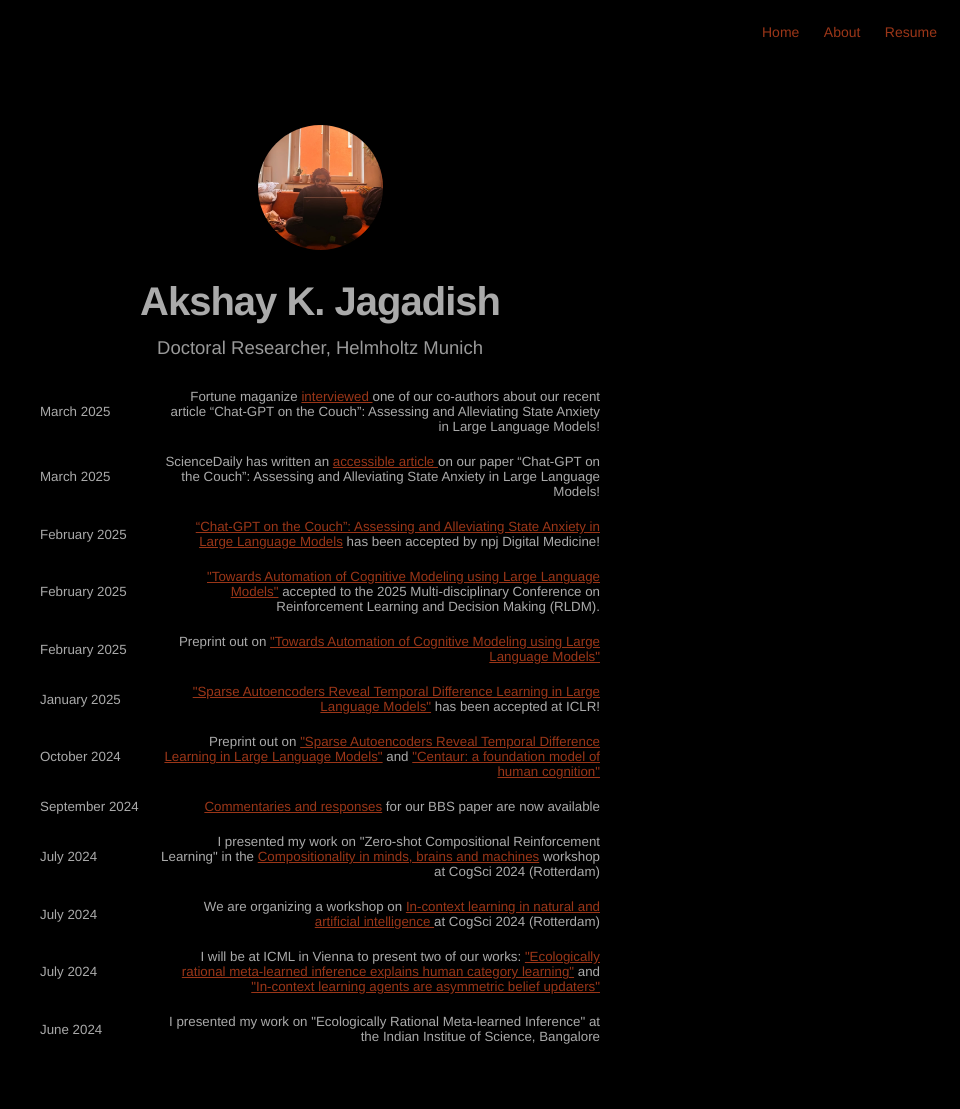
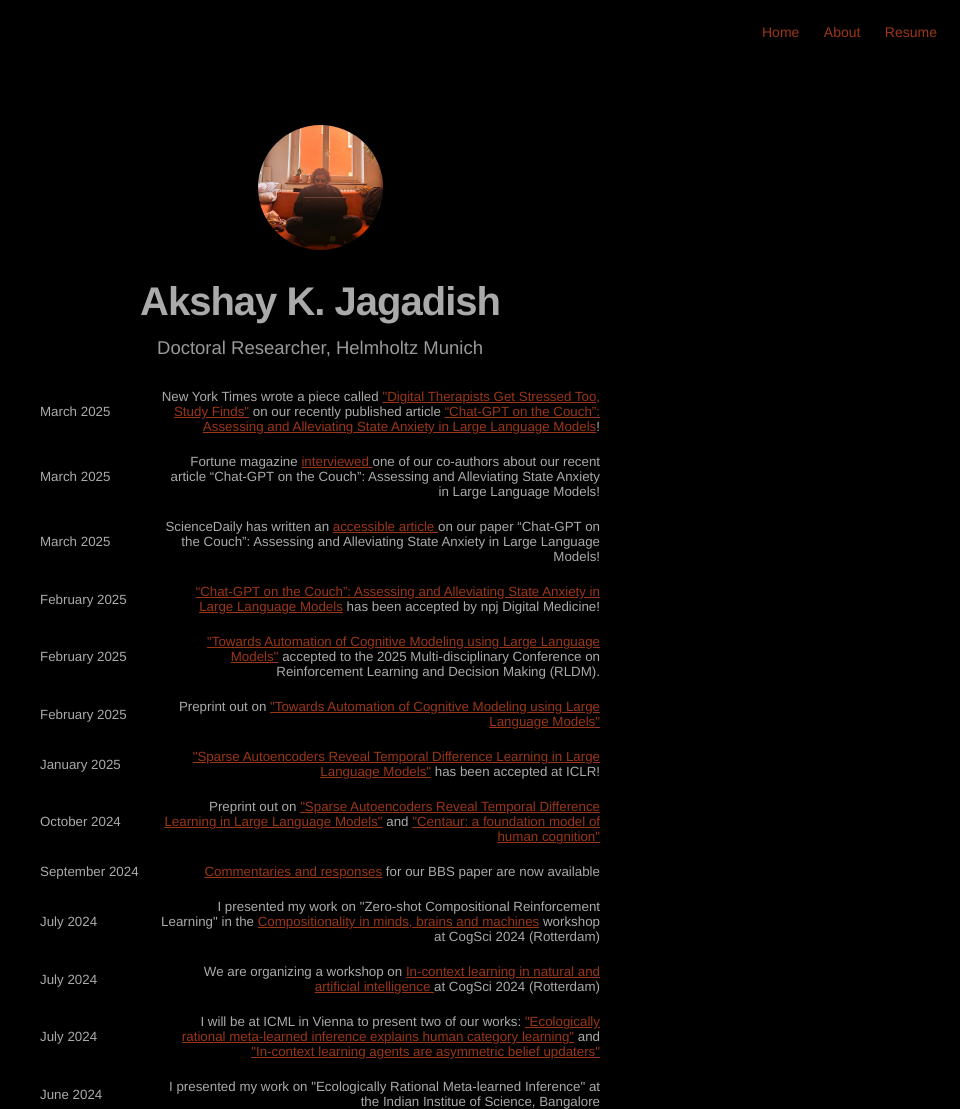
Before and after one commit to akjagadish/akjagadish.github.io, a Jekyll site: the page built from projects.html, in a window 1280 px wide. Shown: the whole page, without its empty margins (320-1280 px from the left). Built offline with Jekyll 4.4.1, drawn with Linux system fonts in a browser that asks for light colours; nearby versions of some CDN libraries; before the commit the page ends 1044 px from its top, so only the background shows below that.

Commit message:
Update projects.html

```diff
--- a/projects.html
+++ b/projects.html
@@ -8,7 +8,15 @@ layout: page_projects
 <div style="display: flex; justify-content: space-between; align-items: center;">
     <span style="flex-shrink: 0; text-align: left; font-size: smaller; width: 100px;">March 2025</span>
     <span style="flex-grow: 1; text-align: right; font-size: smaller; margin-left: 20px;">
-      Fortune maganize <a href="https://fortune.com/2025/03/09/openai-chatgpt-anxiety-mindfulness-mental-health-intervention/?abc123"> interviewed </a> one of our co-authors about our recent article “Chat-GPT on the Couch”: Assessing and Alleviating State Anxiety in
+      New York Times wrote a piece called <a href="http://www.nytimes.com/2025/03/17/science/chatgpt-digital-therapists-anxiety.html">"Digital Therapists Get Stressed Too, Study Finds"</a> on our recently published article <a href="https://www.nature.com/articles/s41746-025-01512-6">“Chat-GPT on the Couch”: Assessing and Alleviating State Anxiety in
+        Large Language Models</a>!
+    </span>
+  </div>
+
+<div style="display: flex; justify-content: space-between; align-items: center;">
+    <span style="flex-shrink: 0; text-align: left; font-size: smaller; width: 100px;">March 2025</span>
+    <span style="flex-grow: 1; text-align: right; font-size: smaller; margin-left: 20px;">
+      Fortune magazine <a href="https://fortune.com/2025/03/09/openai-chatgpt-anxiety-mindfulness-mental-health-intervention/?abc123"> interviewed </a> one of our co-authors about our recent article “Chat-GPT on the Couch”: Assessing and Alleviating State Anxiety in
         Large Language Models!
     </span>
   </div>
```
